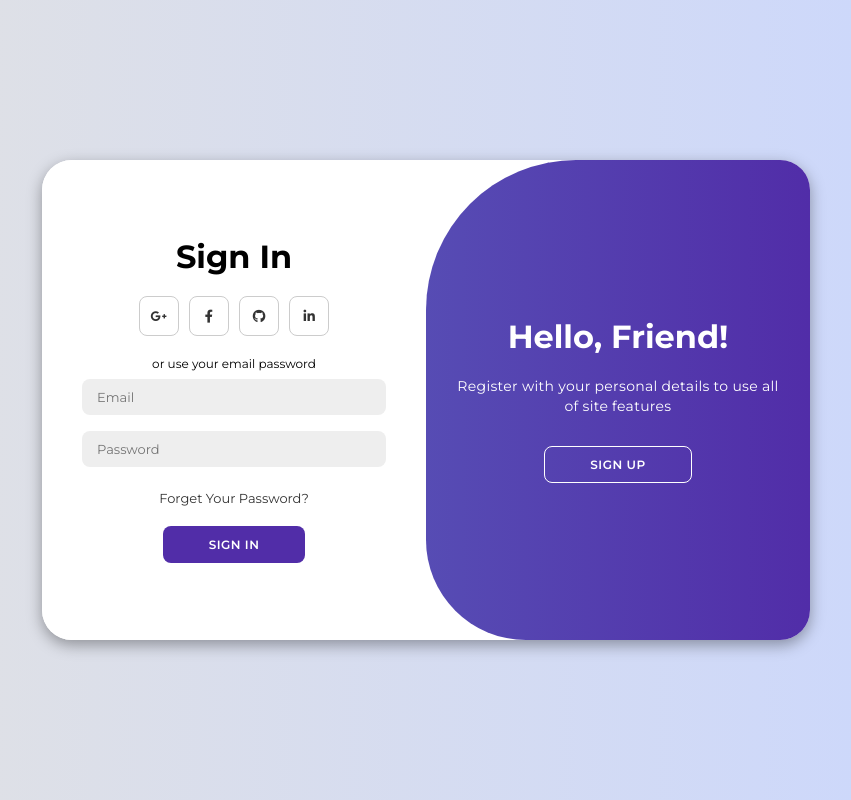
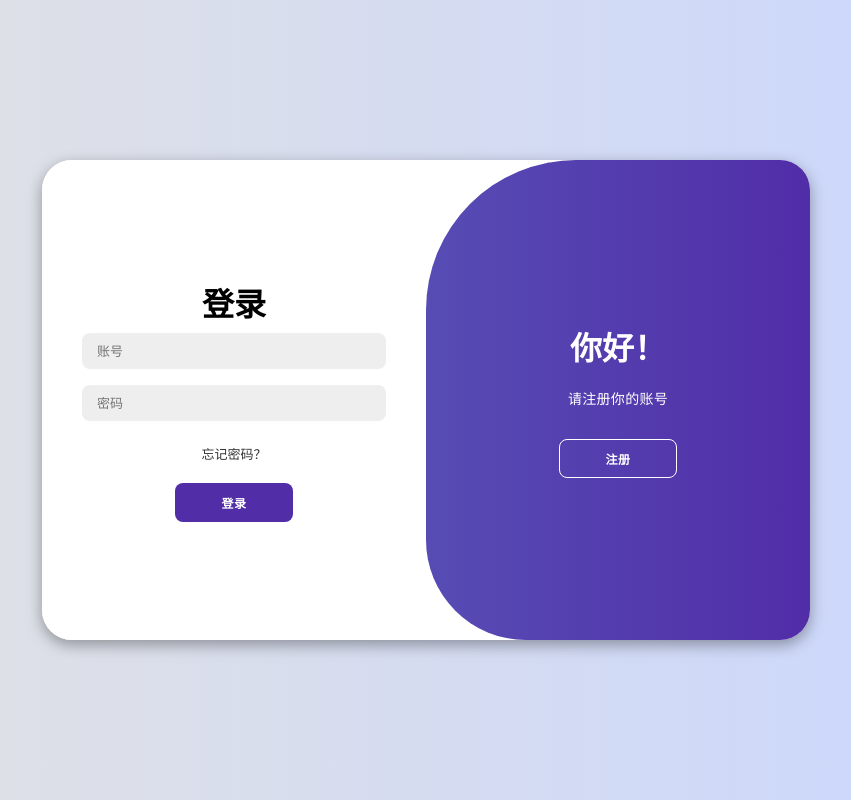
Before and after one commit to lemonT13/Hw, a plain HTML site: page project/index.html in a window 1280 px wide. Shown: the whole page, without its empty margins (214-1065 px from the left). Drawn offline with Linux system fonts and the light colour scheme.

Commit message:
Update index.html

```diff
--- a/project/index.html
+++ b/project/index.html
@@ -14,47 +14,33 @@
     <div class="container" id="container">
         <div class="form-container sign-up">
             <form>
-                <h1>Create Account</h1>
-                <div class="social-icons">
-                    <a href="#" class="icon"><i class="fa-brands fa-google-plus-g"></i></a>
-                    <a href="#" class="icon"><i class="fa-brands fa-facebook-f"></i></a>
-                    <a href="#" class="icon"><i class="fa-brands fa-github"></i></a>
-                    <a href="#" class="icon"><i class="fa-brands fa-linkedin-in"></i></a>
-                </div>
-                <span>or use your email for registeration</span>
-                <input type="text" placeholder="Name">
-                <input type="email" placeholder="Email">
-                <input type="password" placeholder="Password">
-                <button>Sign Up</button>
+                <h1>注册账号</h1>
+                <input type="text" placeholder="名字">
+                <input type="email" placeholder="账号">
+                <input type="password" placeholder="密码">
+                <button>注册</button>
             </form>
         </div>
         <div class="form-container sign-in">
             <form>
-                <h1>Sign In</h1>
-                <div class="social-icons">
-                    <a href="#" class="icon"><i class="fa-brands fa-google-plus-g"></i></a>
-                    <a href="#" class="icon"><i class="fa-brands fa-facebook-f"></i></a>
-                    <a href="#" class="icon"><i class="fa-brands fa-github"></i></a>
-                    <a href="#" class="icon"><i class="fa-brands fa-linkedin-in"></i></a>
-                </div>
-                <span>or use your email password</span>
-                <input type="email" placeholder="Email">
-                <input type="password" placeholder="Password">
-                <a href="#">Forget Your Password?</a>
-                <button>Sign In</button>
+                <h1>登录</h1>
+                <input type="email" placeholder="账号">
+                <input type="password" placeholder="密码">
+                <a href="#">忘记密码？</a>
+                <button>登录</button>
             </form>
         </div>
         <div class="toggle-container">
             <div class="toggle">
                 <div class="toggle-panel toggle-left">
-                    <h1>Welcome Back!</h1>
-                    <p>Enter your personal details to use all of site features</p>
-                    <button class="hidden" id="login">Sign In</button>
+                    <h1>hhhhhhhhhh欢迎回来！</h1>
+                    <p>请登录以使用我们的网站</p>
+                    <button class="hidden" id="login">登录</button>
                 </div>
                 <div class="toggle-panel toggle-right">
-                    <h1>Hello, Friend!</h1>
-                    <p>Register with your personal details to use all of site features</p>
-                    <button class="hidden" id="register">Sign Up</button>
+                    <h1>你好！</h1>
+                    <p>请注册你的账号</p>
+                    <button class="hidden" id="register">注册</button>
                 </div>
             </div>
         </div>
```
